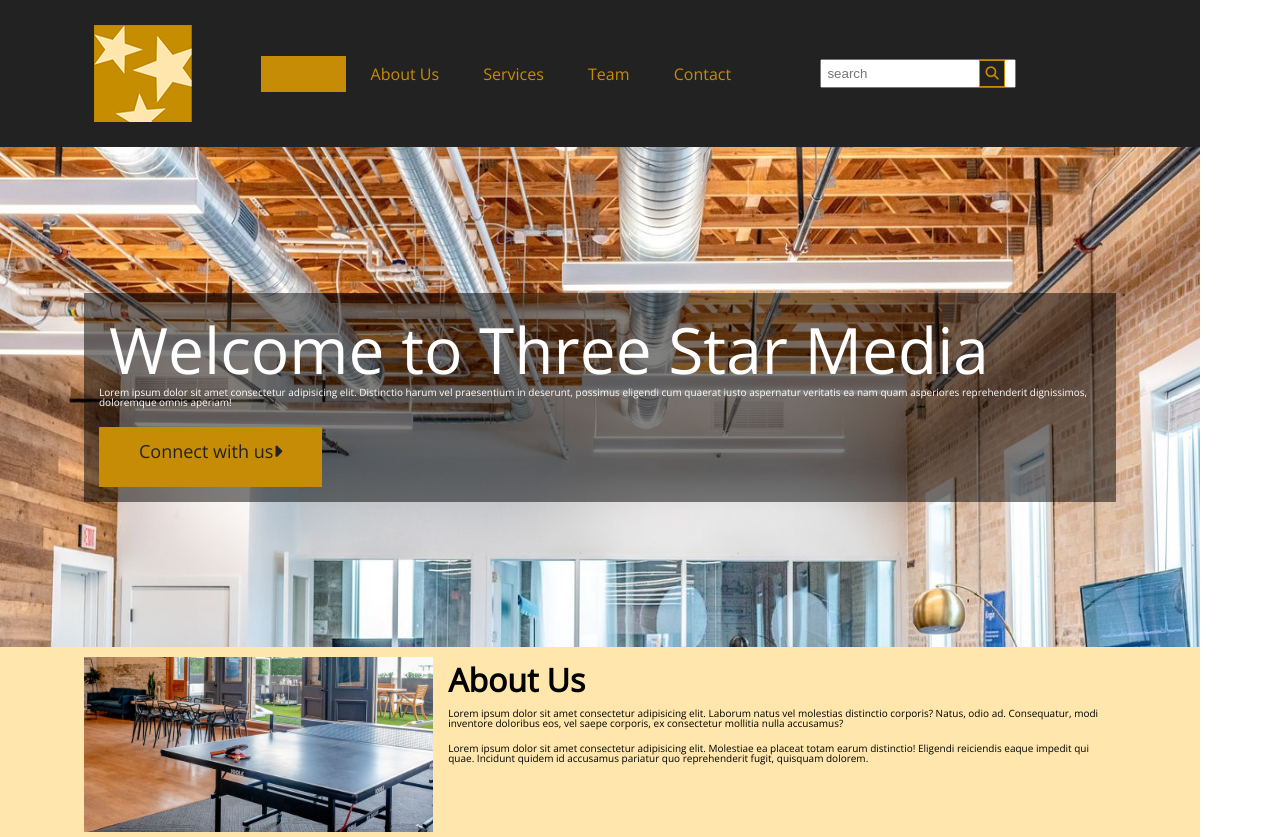
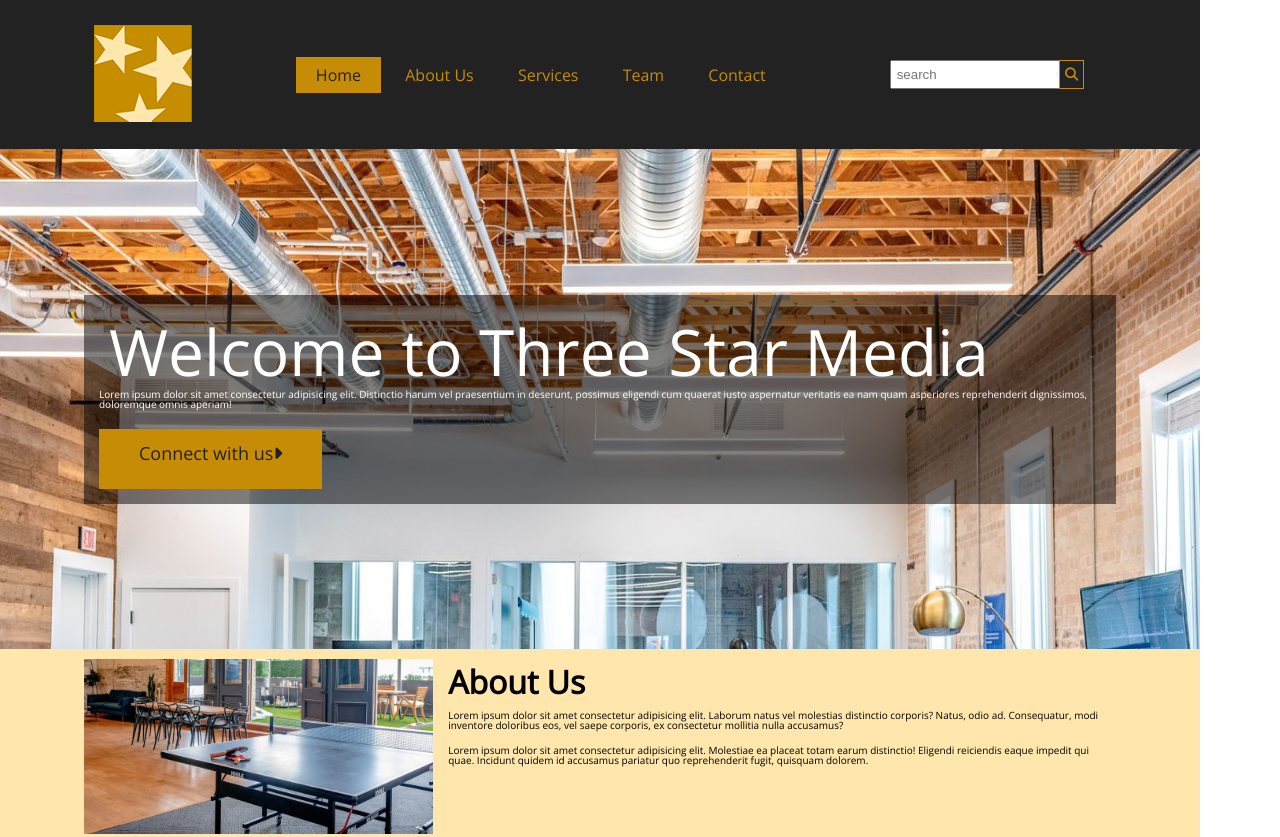
Before and after one commit to wen00033/wen00033.github.io, a plain HTML site: page final-project/index.html in a window 1280 px wide. Shown: the top 837 px of the page. Drawn offline with nearby package versions, Linux system fonts and the light colour scheme.

Commit message:
navbar updated

```diff
--- a/final-project/css/styles.css
+++ b/final-project/css/styles.css
@@ -78,6 +78,9 @@ header nav ul li {
     text-decoration: none;
     color:#c78c06;
 }
+.navbar li:nth-child(1) a{
+    color: #222;
+}
 
 header nav ul li:nth-child(1){
     background-color: #c78c06;
@@ -101,10 +104,9 @@ header button {
     color: #c78c06;
     border: #c78c06 solid 1px;
     padding: 5px 5px;
-    text-align: center;
-    position: relative;
-    right: -97%;
-    top: -29px;
+}
+header form{
+    display: flex;
 }
 /*setting background and add flex the item. center the greybox */
 
@@ -300,11 +302,14 @@ footer {
         max-width: 1200px;
     }
 /* navbar change direction to row */
-    header div{
+    header .wrapper{
         display: flex;
         flex-direction: row;
         align-items: center;
         justify-content: space-between;
+    }
+    header form{
+        display: flex;
     }
     /* desktop image on the left align-item in the middle. space-between elements on navbar   */
     header {
--- a/final-project/index.html
+++ b/final-project/index.html
@@ -33,8 +33,9 @@
             <form action="index.html" method="post">
                 <label for="search"></label>
                 <input id="search" type="text" name="search" placeholder="search">
+                <button type="submit"><i class="fa-solid fa-magnifying-glass"></i></button>
             </form>
-            <button type="submit"><i class="fa-solid fa-magnifying-glass"></i></button>
+            <!-- <button type="submit"><i class="fa-solid fa-magnifying-glass"></i></button> -->
         </div>
     </header>
     <main>
```
